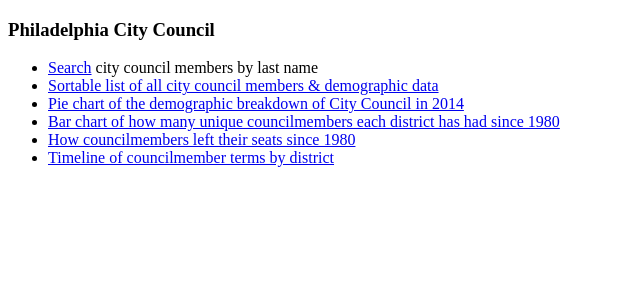
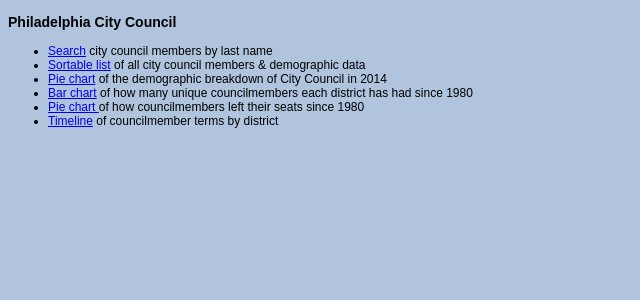
Before and after one commit to maneesha/phila_city_council, a Django app: page /council/ in a window 1280 px wide. Shown: the top 300 px of the page, without its empty margins (0-640 px from the left). Run offline with Django 3.2, Linux system fonts and the light colour scheme.

Commit message:
set up index.html to extend base

```diff
--- a/council/templates/council/index.html
+++ b/council/templates/council/index.html
@@ -1,31 +1,21 @@
-<!doctype html>
+{% extends 'council/base.html' %}
 
-<html>
-
-<head>
-    <title>Philadelphia City Council</title>
-</head>
-
-<body>
-
-<h3>Philadelphia City Council</h3>
+{% block content %}
 
 <ul>
 
     <li><a href="/council/simple_search_form">Search</a> city council members by last name</li>
 
-    <li><a href="/council/all_councilmembers">Sortable list of all city council members &amp; demographic data</li>
+    <li><a href="/council/all_councilmembers">Sortable list</a> of all city council members &amp; demographic data</li>
 
-    <li><a href="/council/demographic_breakdown">Pie chart of the demographic breakdown of City Council in 2014</li>
+    <li><a href="/council/demographic_breakdown">Pie chart</a> of the demographic breakdown of City Council in 2014</li>
 
-    <li><a href="/council/unique_councilmembers">Bar chart of how many unique councilmembers each district has had since 1980</li>
+    <li><a href="/council/unique_councilmembers">Bar chart</a> of how many unique councilmembers each district has had since 1980</li>
 
-    <li><a href="/council/departed">How councilmembers left their seats since 1980</li>
+    <li><a href="/council/departed">Pie chart </a> of how councilmembers left their seats since 1980</li>
 
-    <li><a href="/council/timeline">Timeline of councilmember terms by district</li>
+    <li><a href="/council/timeline">Timeline</a>  of councilmember terms by district</li>
 
 </ul>
 
-</body>
-
-</html>
+{% endblock content %}
```
